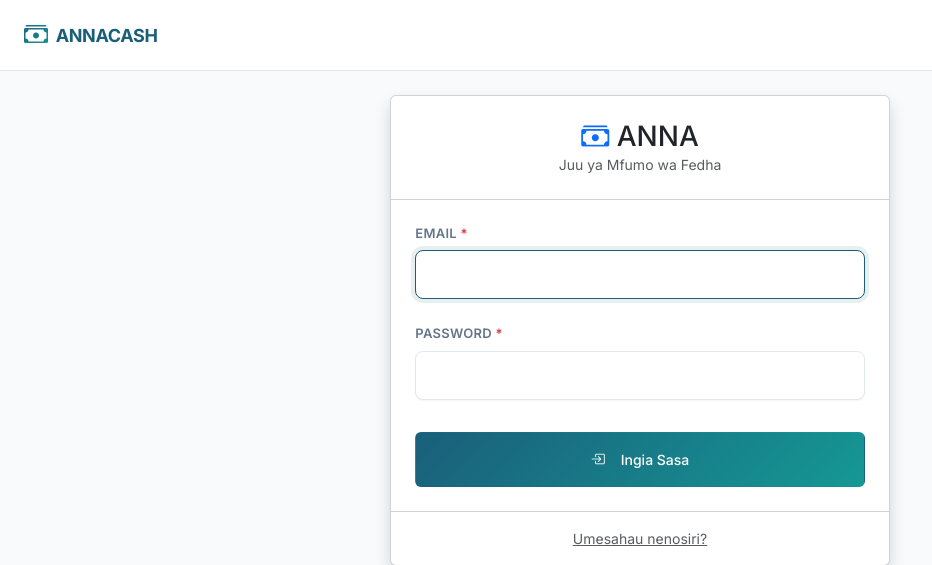
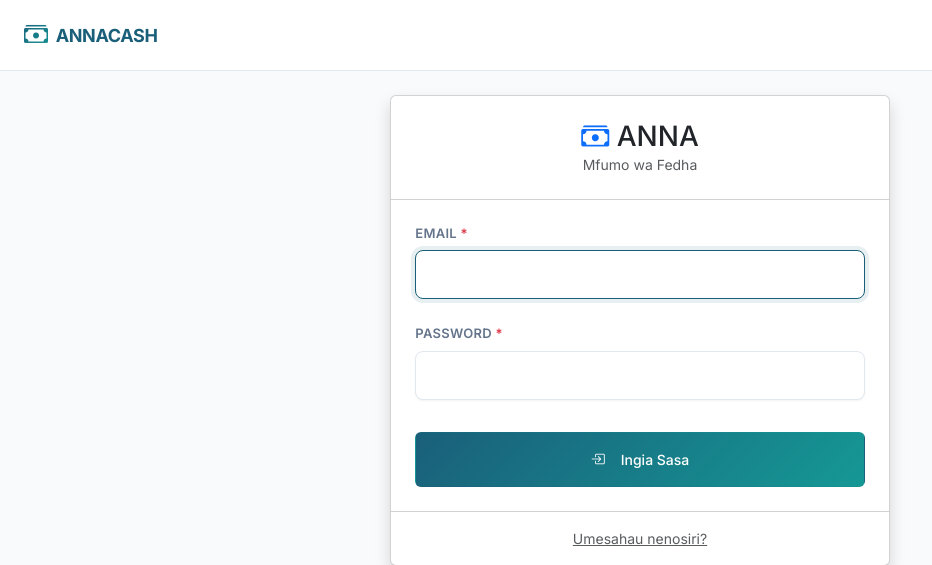
Before and after one commit to beatussimon/annacash, a Django app: page /accounts/login/ in a window 1280 px wide. Shown: the top 565 px of the page, without its empty margins (0-932 px from the left). Run offline with Django 5.2, Linux system fonts and the light colour scheme.

Commit message:
Change the name of the about login page

```diff
--- a/templates/accounts/login.html
+++ b/templates/accounts/login.html
@@ -10,7 +10,7 @@
                 <h3 class="mb-0">
                     <i class="bi bi-cash-stack text-primary"></i> ANNA
                 </h3>
-                <p class="text-muted mb-0">Juu ya Mfumo wa Fedha</p>
+                <p class="text-muted mb-0">Mfumo wa Fedha</p>
             </div>
             <div class="card-body p-4">
                 <form method="post">
```
